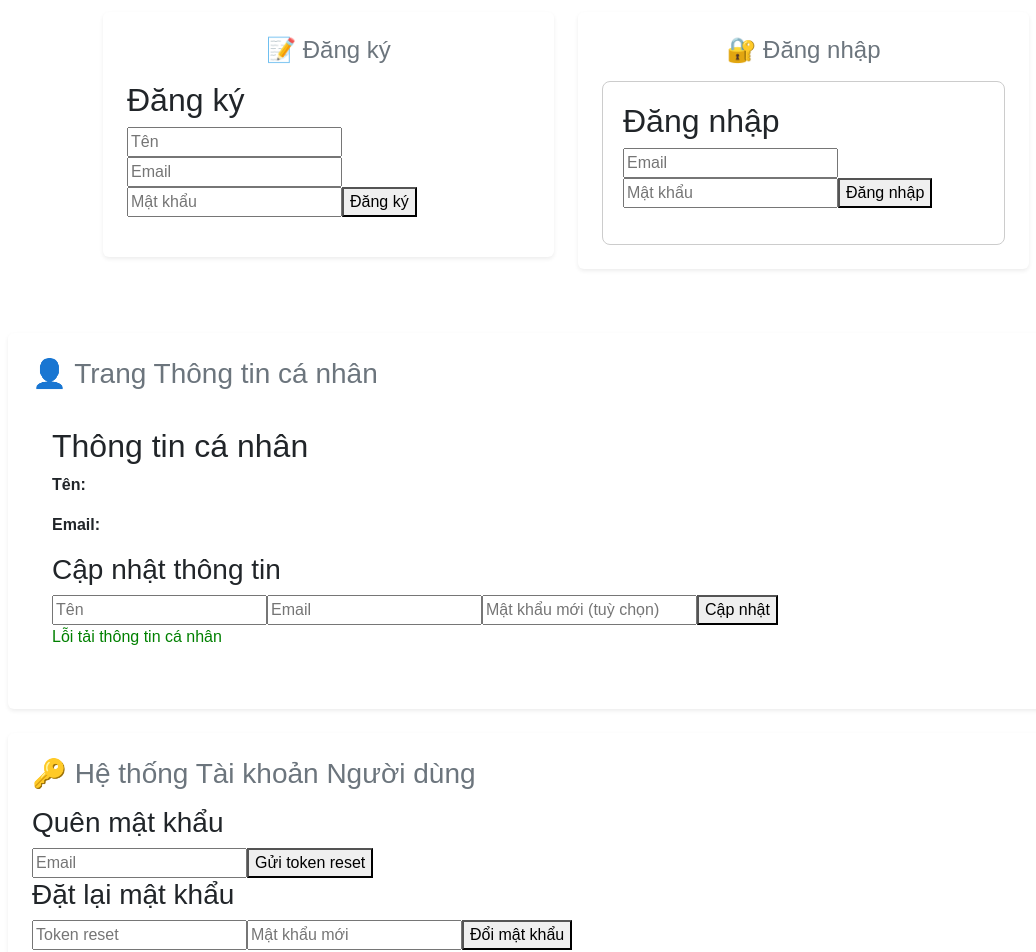
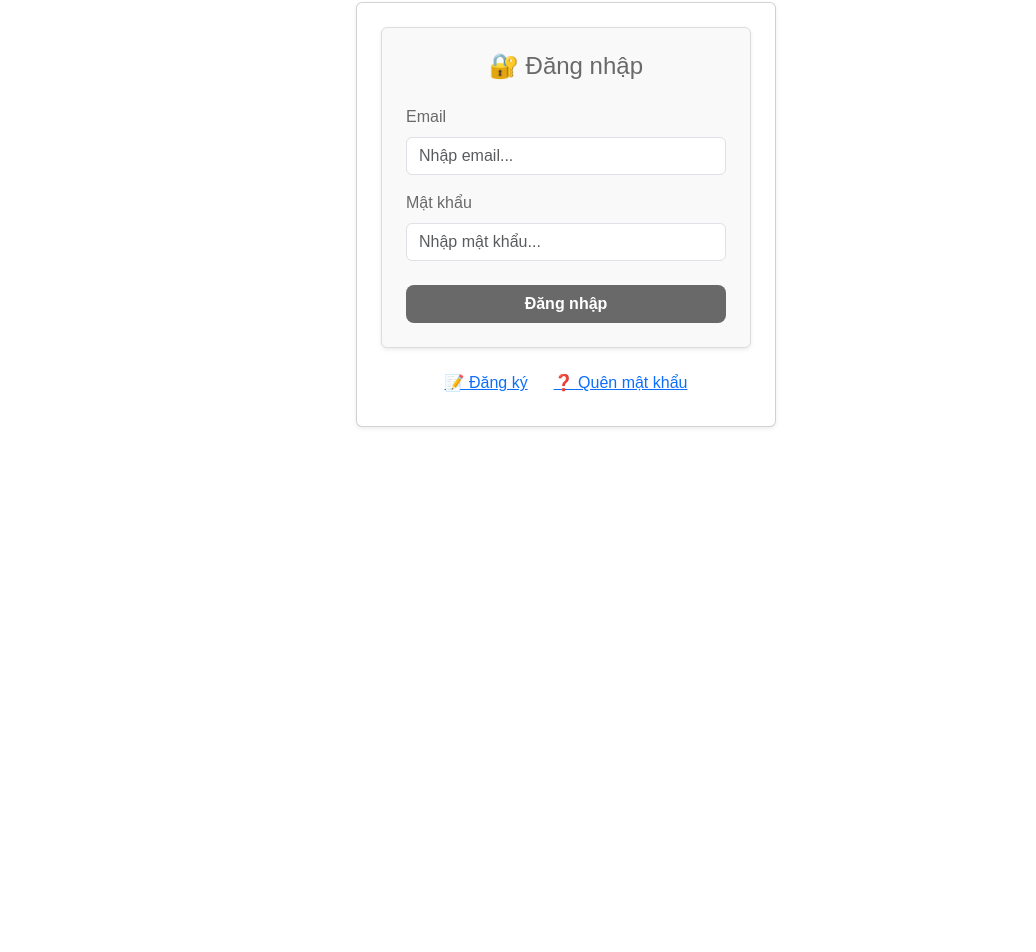
Before and after one commit to kinchan-dev/group3-project, a React (Create React App) app in the folder frontend/: page / in a window 1280 px wide. Shown: the part 108-1060 px from the top of the page, without its empty margins (74-1110 px from the left). After the commit the page ends 800 px from the top, so only its background shows below. Built offline with nearby package versions, Linux system fonts and the light colour scheme; no server answers.

Commit message:
[feature/refresh-token] Sửa giao diện

```diff
--- a/frontend/src/App.js
+++ b/frontend/src/App.js
@@ -1,80 +1,119 @@
-import React, { useEffect, useState, useCallback } from "react";
-import axios from "axios";
-/* eslint-disable no-unused-vars */
-import AddUser from "./components/AddUser";
-import UserList from "./components/UserList";
+import React, { useState, useEffect } from "react";
 import SignupForm from "./components/SignupForm";
 import LoginForm from "./components/LoginForm";
+import ForgotPassword from "./components/ForgotPassword";
 import ProfilePage from "./components/ProfilePage";
 import AdminUserList from "./components/AdminUserList";
-import ForgotPassword from "./components/ForgotPassword";
-// import ResetPassword from "./components/ResetPassword";
 import UploadAvatar from "./components/UploadAvatar";
 
 function App() {
-  const [users, setUsers] = useState([]); /* eslint-disable no-unused-vars */
+  const [activeForm, setActiveForm] = useState("login");
+  const [role, setRole] = useState("");
+  const [isLoggedIn, setIsLoggedIn] = useState(false);
 
-  const [role, setRole] = useState(localStorage.getItem("role") || "");
+  // ✅ Kiểm tra token mỗi khi mở trang
+  useEffect(() => {
+    const token = localStorage.getItem("token");
+    const savedRole = localStorage.getItem("role");
 
-  // 🧩 Lấy danh sách user
-  const fetchUsers = useCallback(async () => {
-    try {
-      const res = await axios.get("http://localhost:3000/users");
-      setUsers(res.data);
-    } catch (err) {
-      console.error("Lỗi khi lấy users:", err);
+    if (token) {
+      setIsLoggedIn(true);
+      setRole(savedRole || "");
+    } else {
+      setIsLoggedIn(false);
+      setActiveForm("login");
     }
   }, []);
 
-  useEffect(() => {
-    fetchUsers();
-  }, [fetchUsers]);
+  // ✅ Xử lý khi đăng nhập thành công
+  const handleLoginSuccess = (userRole) => {
+    setIsLoggedIn(true);
+    setRole(userRole);
+  };
 
+  // ✅ Đăng xuất
+  const handleLogout = () => {
+    localStorage.clear();
+    setIsLoggedIn(false);
+    setActiveForm("login");
+  };
+
+  // ✅ Giao diện đăng nhập
+  if (!isLoggedIn) {
+    return (
+      <div className="container py-5" style={{ fontFamily: "Arial" }}>
+        <h2 className="text-center mb-4 text-primary">
+          🌐 Hệ thống Quản lý & Đăng nhập Người dùng
+        </h2>
+
+        <div className="card shadow-sm p-4 mx-auto" style={{ maxWidth: "420px" }}>
+          {activeForm === "login" && (
+            <>
+              <LoginForm onLoginSuccess={handleLoginSuccess} />
+
+              <div className="text-center mt-3">
+                <button className="btn btn-link" onClick={() => setActiveForm("signup")}>
+                  📝 Đăng ký
+                </button>
+                <button className="btn btn-link" onClick={() => setActiveForm("forgot")}>
+                  ❓ Quên mật khẩu
+                </button>
+              </div>
+            </>
+          )}
+
+          {activeForm === "signup" && (
+            <>
+              <SignupForm />
+              <div className="text-center mt-3">
+                <button className="btn btn-link" onClick={() => setActiveForm("login")}>
+                  🔙 Quay lại Đăng nhập
+                </button>
+              </div>
+            </>
+          )}
+
+          {activeForm === "forgot" && (
+            <>
+              <ForgotPassword />
+              <div className="text-center mt-3">
+                <button className="btn btn-link" onClick={() => setActiveForm("login")}>
+                  🔙 Quay lại Đăng nhập
+                </button>
+              </div>
+            </>
+          )}
+        </div>
+      </div>
+    );
+  }
+
+  // ✅ Giao diện sau khi đăng nhập
   return (
     <div className="container py-4" style={{ fontFamily: "Arial" }}>
-      <h1 className="text-center mb-5 fw-bold text-primary">
-        🌐 Hệ thống Quản lý & Đăng nhập Người dùng
-      </h1>
+      <h2 className="text-center mb-4 text-primary">👋 Chào mừng bạn đến hệ thống!</h2>
 
-      {/* 🔹 Đăng ký & Đăng nhập */}
-      <div className="row justify-content-center mb-5">
-        <div className="col-md-5 mb-3">
-          <div className="card shadow-sm border-0 p-4">
-            <h4 className="text-center text-secondary mb-3">📝 Đăng ký</h4>
-            <SignupForm />
-          </div>
-        </div>
-        <div className="col-md-5 mb-3">
-          <div className="card shadow-sm border-0 p-4">
-            <h4 className="text-center text-secondary mb-3">🔐 Đăng nhập</h4>
-            <LoginForm />
-          </div>
-        </div>
+      <div className="card mb-4 shadow-sm border-0 p-4">
+        <h3 className="text-secondary mb-3">👤 Thông tin cá nhân</h3>
+        <ProfilePage />
+        <button className="btn btn-outline-danger mt-3" onClick={handleLogout}>
+          🚪 Đăng xuất
+        </button>
       </div>
 
-      {/* 🔹 Thông tin cá nhân */}
-      <div className="card mb-4 shadow-sm border-0 p-4">
-        <h3 className="mb-3 text-secondary">👤 Trang Thông tin cá nhân</h3>
-        <ProfilePage />
-      </div>
-
-      {/* 🔹 Admin Dashboard */}
       {role === "admin" && (
         <div className="card mb-4 shadow-sm border-0 p-4">
-          <h3 className="mb-3 text-secondary">🛠️ Admin Dashboard</h3>
+          <h3 className="text-secondary mb-3">🛠️ Admin Dashboard</h3>
           <AdminUserList />
         </div>
       )}
 
-      {/* 🔹 Hệ thống Tài khoản */}
       <div className="card mb-4 shadow-sm border-0 p-4">
-        <h3 className="mb-3 text-secondary">🔑 Hệ thống Tài khoản Người dùng</h3>
-        <ForgotPassword />
+        <h3 className="text-secondary mb-3">📤 Tải ảnh đại diện</h3>
         <UploadAvatar />
       </div>
 
-      {/* 🔹 Footer */}
-      <footer className="text-center mt-5 text-muted small">
+      <footer className="text-center mt-4 text-muted small">
         © 2025 Group 3 - User Management System | ASP.NET + React + MongoDB
       </footer>
     </div>
--- a/frontend/src/components/ForgotPassword.jsx
+++ b/frontend/src/components/ForgotPassword.jsx
@@ -1,35 +1,72 @@
 import React, { useState } from "react";
 import axios from "axios";
 
-export default function ForgotPasswordForm() {
+export default function ForgotPassword() {
   const [email, setEmail] = useState("");
-  const [token, setToken] = useState("");
-  const [newPassword, setNewPassword] = useState("");
   const [message, setMessage] = useState("");
-  const API_URL = "http://localhost:3000/api";
 
-  const handleForgot = async () => {
-    const res = await axios.post(`${API_URL}/forgot-password`, { email });
-    setMessage(res.data.message + "\nToken: " + res.data.resetToken);
-  };
-
-  const handleReset = async () => {
-    const res = await axios.post(`${API_URL}/reset-password`, { email, resetToken: token, newPassword });
-    setMessage(res.data.message);
+  const handleSubmit = async (e) => {
+    e.preventDefault();
+    try {
+      const res = await axios.post("http://localhost:3000/api/forgot-password", {
+        email,
+      });
+      setMessage(`✅ ${res.data.message}\n🔑 Token: ${res.data.resetToken}`);
+    } catch (err) {
+      setMessage(err.response?.data?.message || "❌ Lỗi khi gửi yêu cầu!");
+    }
   };
 
   return (
-    <div>
-      <h3>Quên mật khẩu</h3>
-      <input placeholder="Email" value={email} onChange={(e) => setEmail(e.target.value)} />
-      <button onClick={handleForgot}>Gửi token reset</button>
+    <form
+      onSubmit={handleSubmit}
+      className="p-4 shadow-sm rounded"
+      style={{
+        backgroundColor: "#f9f9f9",
+        border: "1px solid #dcdcdc",
+        color: "dimgray",
+      }}
+    >
+      <h4 className="text-center mb-4" style={{ color: "dimgray" }}>
+        🔑 Quên mật khẩu
+      </h4>
 
-      <h3>Đặt lại mật khẩu</h3>
-      <input placeholder="Token reset" value={token} onChange={(e) => setToken(e.target.value)} />
-      <input type="password" placeholder="Mật khẩu mới" value={newPassword} onChange={(e) => setNewPassword(e.target.value)} />
-      <button onClick={handleReset}>Đổi mật khẩu</button>
+      <div className="mb-3">
+        <label className="form-label">Email</label>
+        <input
+          type="email"
+          className="form-control"
+          placeholder="Nhập email của bạn..."
+          value={email}
+          onChange={(e) => setEmail(e.target.value)}
+          required
+        />
+      </div>
 
-      <p>{message}</p>
-    </div>
+      <button
+        type="submit"
+        className="btn w-100 mt-2"
+        style={{
+          backgroundColor: "dimgray",
+          color: "white",
+          fontWeight: "bold",
+          borderRadius: "8px",
+        }}
+      >
+        Gửi yêu cầu
+      </button>
+
+      {message && (
+        <p
+          className="mt-3 text-center"
+          style={{
+            color: message.includes("✅") ? "green" : "red",
+            whiteSpace: "pre-line",
+          }}
+        >
+          {message}
+        </p>
+      )}
+    </form>
   );
 }
--- a/frontend/src/components/LoginForm.jsx
+++ b/frontend/src/components/LoginForm.jsx
@@ -1,26 +1,23 @@
 import React, { useState } from "react";
 import axios from "axios";
 
-export default function LoginForm() {
+export default function LoginForm({ onLoginSuccess }) {
   const [form, setForm] = useState({ email: "", password: "" });
   const [message, setMessage] = useState("");
-  const API_URL = "http://localhost:3000/api"; // bạn có thể đổi sang process.env.REACT_APP_API_URL
+  const API_URL = "http://localhost:3000/api";
 
   const handleLogin = async (e) => {
     e.preventDefault();
     try {
       const res = await axios.post(`${API_URL}/auth/login`, form);
 
-      // ✅ Lưu token và role vào localStorage
       localStorage.setItem("token", res.data.token);
       localStorage.setItem("role", res.data.role);
       localStorage.setItem("userId", res.data.userId);
 
       setMessage("✅ Đăng nhập thành công!");
-
-      // ✅ Reload lại trang để hiển thị Dashboard
       setTimeout(() => {
-        window.location.reload();
+        onLoginSuccess(res.data.role);
       }, 1000);
     } catch (err) {
       setMessage(err.response?.data?.message || "❌ Lỗi kết nối!");
@@ -28,21 +25,67 @@ export default function LoginForm() {
   };
 
   return (
-    <form onSubmit={handleLogin} style={{ border: "1px solid #ccc", padding: "20px", borderRadius: "8px" }}>
-      <h2>Đăng nhập</h2>
+    <form
+      onSubmit={handleLogin}
+      className="p-4 shadow-sm rounded"
+      style={{
+        backgroundColor: "#f9f9f9",
+        border: "1px solid #dcdcdc",
+        color: "dimgray",
+      }}
+    >
+      <h4 className="text-center mb-4" style={{ color: "dimgray" }}>
+        🔐 Đăng nhập
+      </h4>
+
+      <div className="mb-3">
+        <label className="form-label">Email</label>
         <input
-        placeholder="Email"
+          type="email"
+          className="form-control"
+          placeholder="Nhập email..."
           value={form.email}
           onChange={(e) => setForm({ ...form, email: e.target.value })}
+          required
         />
+      </div>
+
+      <div className="mb-3">
+        <label className="form-label">Mật khẩu</label>
         <input
           type="password"
-        placeholder="Mật khẩu"
+          className="form-control"
+          placeholder="Nhập mật khẩu..."
           value={form.password}
           onChange={(e) => setForm({ ...form, password: e.target.value })}
+          required
         />
-      <button type="submit">Đăng nhập</button>
-      <p>{message}</p>
+      </div>
+
+      <button
+        type="submit"
+        className="btn w-100 mt-2"
+        style={{
+          backgroundColor: "dimgray",
+          color: "white",
+          fontWeight: "bold",
+          borderRadius: "8px",
+        }}
+      >
+        Đăng nhập
+      </button>
+
+      {message && (
+        <p
+          className="mt-3 text-center"
+          style={{
+            color: message.includes("✅") ? "green" : "red",
+            whiteSpace: "pre-line",
+          }}
+        >
+          {message}
+        </p>
+      )}
     </form>
   );
 }
--- a/frontend/src/components/SignupForm.jsx
+++ b/frontend/src/components/SignupForm.jsx
@@ -4,26 +4,92 @@ import axios from "axios";
 export default function SignupForm() {
   const [form, setForm] = useState({ name: "", email: "", password: "" });
   const [message, setMessage] = useState("");
-  const API_URL = process.env.REACT_APP_API_URL;
+  const API_URL = "http://localhost:3000/api";
 
   const handleSubmit = async (e) => {
     e.preventDefault();
     try {
       const res = await axios.post(`${API_URL}/auth/signup`, form);
-      setMessage(res.data.message);
+      setMessage(`✅ ${res.data.message}`);
     } catch (err) {
-      setMessage(err.response?.data?.message || "Lỗi kết nối!");
+      setMessage(err.response?.data?.message || "❌ Lỗi kết nối!");
     }
   };
 
   return (
-    <form onSubmit={handleSubmit}>
-      <h2>Đăng ký</h2>
-      <input placeholder="Tên" onChange={(e) => setForm({ ...form, name: e.target.value })} />
-      <input placeholder="Email" onChange={(e) => setForm({ ...form, email: e.target.value })} />
-      <input type="password" placeholder="Mật khẩu" onChange={(e) => setForm({ ...form, password: e.target.value })} />
-      <button>Đăng ký</button>
-      <p>{message}</p>
+    <form
+      onSubmit={handleSubmit}
+      className="p-4 shadow-sm rounded"
+      style={{
+        backgroundColor: "#f9f9f9",
+        border: "1px solid #dcdcdc",
+        color: "dimgray",
+      }}
+    >
+      <h4 className="text-center mb-4" style={{ color: "dimgray" }}>
+        📝 Đăng ký tài khoản
+      </h4>
+
+      <div className="mb-3">
+        <label className="form-label">Tên</label>
+        <input
+          type="text"
+          className="form-control"
+          placeholder="Nhập tên..."
+          value={form.name}
+          onChange={(e) => setForm({ ...form, name: e.target.value })}
+          required
+        />
+      </div>
+
+      <div className="mb-3">
+        <label className="form-label">Email</label>
+        <input
+          type="email"
+          className="form-control"
+          placeholder="Nhập email..."
+          value={form.email}
+          onChange={(e) => setForm({ ...form, email: e.target.value })}
+          required
+        />
+      </div>
+
+      <div className="mb-3">
+        <label className="form-label">Mật khẩu</label>
+        <input
+          type="password"
+          className="form-control"
+          placeholder="Nhập mật khẩu..."
+          value={form.password}
+          onChange={(e) => setForm({ ...form, password: e.target.value })}
+          required
+        />
+      </div>
+
+      <button
+        type="submit"
+        className="btn w-100 mt-2"
+        style={{
+          backgroundColor: "dimgray",
+          color: "white",
+          fontWeight: "bold",
+          borderRadius: "8px",
+        }}
+      >
+        Đăng ký
+      </button>
+
+      {message && (
+        <p
+          className="mt-3 text-center"
+          style={{
+            color: message.includes("✅") ? "green" : "red",
+            whiteSpace: "pre-line",
+          }}
+        >
+          {message}
+        </p>
+      )}
     </form>
   );
 }
```
Lines whose indentation alone changed are shown as unchanged.
